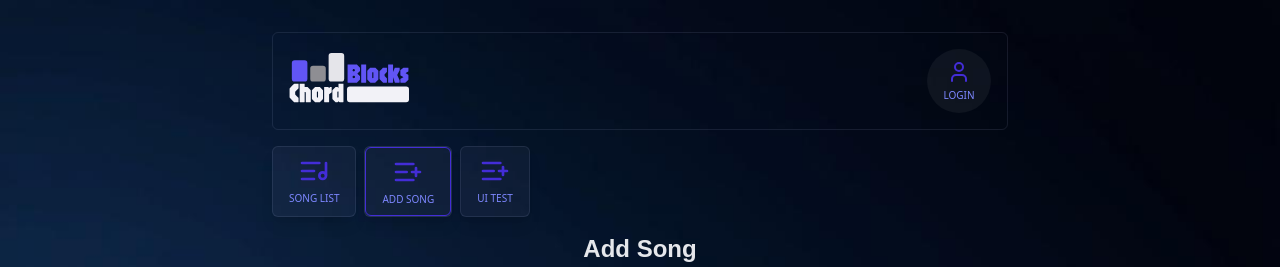
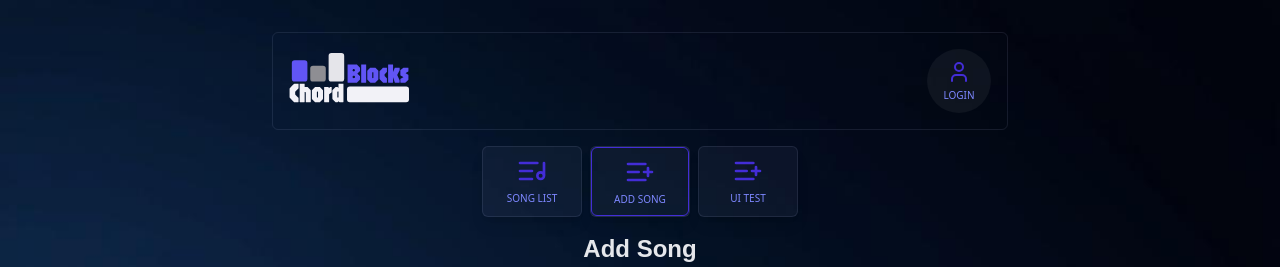
Before and after one commit to horaciodominguez/chordblocks-react-typescript, a React (Vite) app: page /new in a window 1280 px wide. Shown: the top 267 px of the page. Built offline with nearby package versions, Linux system fonts and the light colour scheme; no server answers; a web font is replaced by a local one.

Commit message:
nav items min width

```diff
--- a/src/components/common/Nav.tsx
+++ b/src/components/common/Nav.tsx
@@ -11,13 +11,14 @@ const navLinks = [
 export default function Nav() {
   return (
     <nav className="">
-      <ul className="flex gap-2">
+      <ul className="flex gap-2 justify-center">
         {navLinks.map((link) => {
           const NavLinkIcon = link.icon
           return (
             <li
               key={link.to}
               className="
+              min-w-[100px]
               border-[.1px]
               border-indigo-200/10
               rounded-md
```
